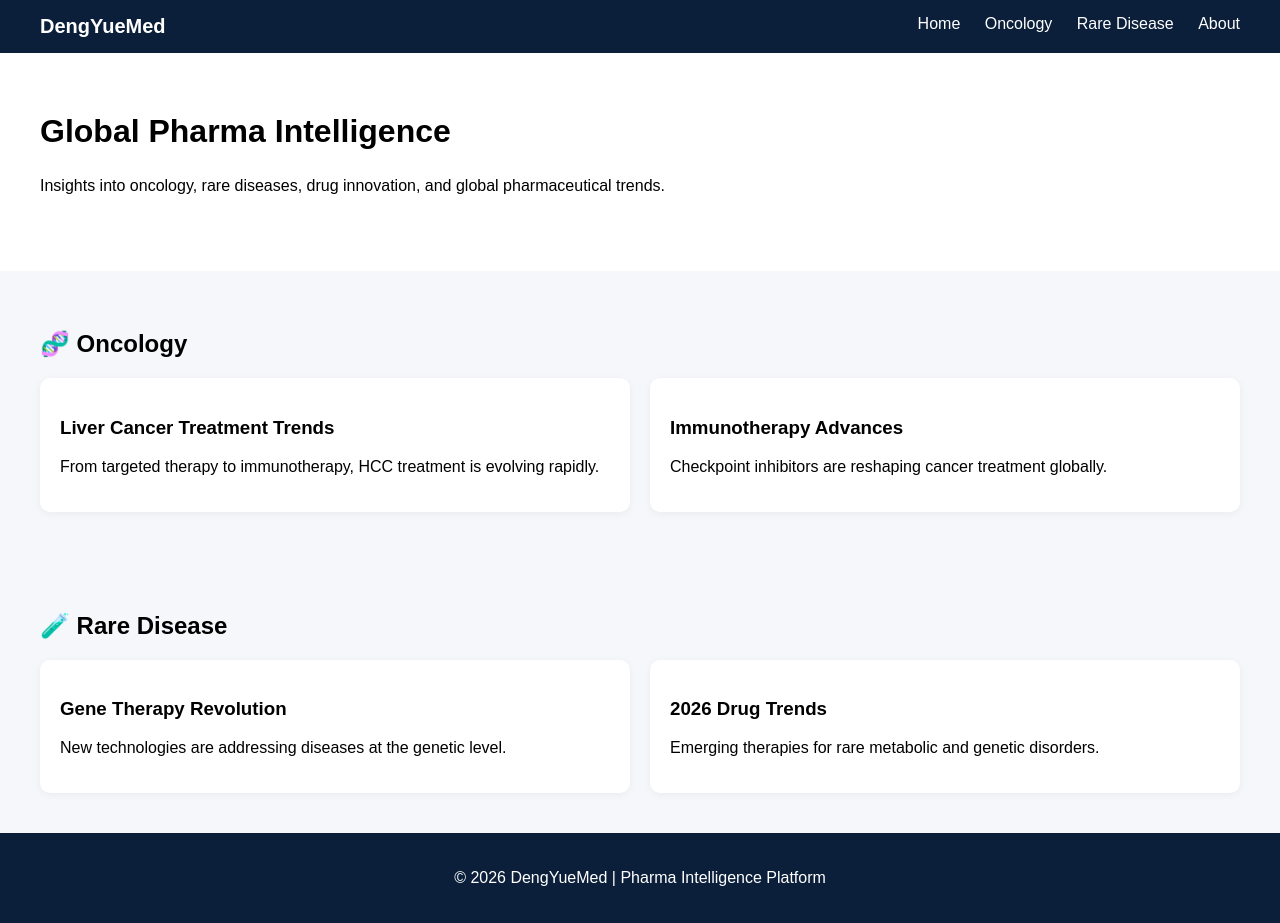
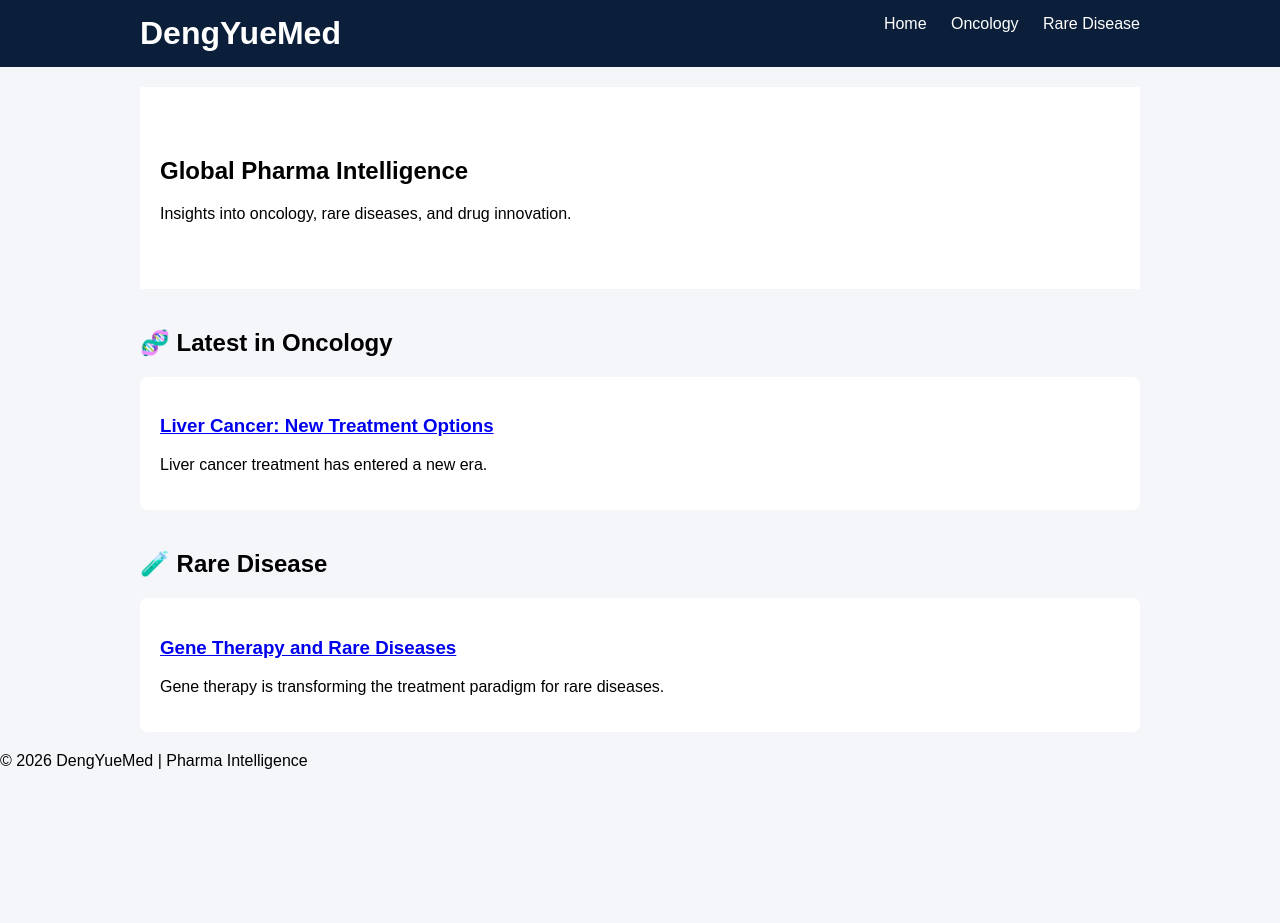
Before and after one commit to hkdengyue/hkdengyue.github.io, a Jekyll site: the page built from index.html, in a window 1280 px wide. Built offline with Jekyll 4.4.1, drawn with Linux system fonts in a browser that asks for light colours; after the commit the page ends 900 px from its top, so only the background shows below that.

Commit message:
Update index.html

```diff
--- a/index.html
+++ b/index.html
@@ -1,111 +1,35 @@
-<!DOCTYPE html>
-<html>
-<head>
-    <meta charset="UTF-8">
-    <title>DengYueMed | Pharma Intelligence</title>
-    <style>
-        body {
-            font-family: Arial, sans-serif;
-            margin: 0;
-            background-color: #f5f7fa;
-        }
-        header {
-            background-color: #0b1f3a;
-            color: white;
-            padding: 15px 40px;
-            display: flex;
-            justify-content: space-between;
-        }
-        header h1 {
-            margin: 0;
-            font-size: 20px;
-        }
-        nav a {
-            color: white;
-            margin-left: 20px;
-            text-decoration: none;
-        }
-        .hero {
-            padding: 60px 40px;
-            background: white;
-        }
-        .hero h2 {
-            margin-top: 0;
-            font-size: 32px;
-        }
-        .section {
-            padding: 40px;
-        }
-        .cards {
-            display: grid;
-            grid-template-columns: repeat(auto-fit, minmax(250px, 1fr));
-            gap: 20px;
-        }
-        .card {
-            background: white;
-            padding: 20px;
-            border-radius: 10px;
-            box-shadow: 0 2px 8px rgba(0,0,0,0.05);
-        }
-        footer {
-            background: #0b1f3a;
-            color: white;
-            text-align: center;
-            padding: 20px;
-        }
-    </style>
-</head>
+---
+layout: default
+title: Home
+---
 
-<body>
+<div class="hero">
+    <h2>Global Pharma Intelligence</h2>
+    <p>Insights into oncology, rare diseases, and drug innovation.</p>
+</div>
 
-<header>
-    <h1>DengYueMed</h1>
-    <nav>
-        <a href="#">Home</a>
-        <a href="#">Oncology</a>
-        <a href="#">Rare Disease</a>
-        <a href="#">About</a>
-    </nav>
-</header>
+<div class="section">
+    <h2>🧬 Latest in Oncology</h2>
 
-<section class="hero">
-    <h2>Global Pharma Intelligence</h2>
-    <p>
-        Insights into oncology, rare diseases, drug innovation, and global pharmaceutical trends.
-    </p>
-</section>
+    {% for post in site.posts %}
+        {% if post.categories contains "oncology" %}
+        <div class="card">
+            <h3><a href="{{ post.url }}">{{ post.title }}</a></h3>
+            <p>{{ post.excerpt }}</p>
+        </div>
+        {% endif %}
+    {% endfor %}
+</div>
 
-<section class="section">
-    <h2>🧬 Oncology</h2>
-    <div class="cards">
+<div class="section">
+    <h2>🧪 Rare Disease</h2>
+
+    {% for post in site.posts %}
+        {% if post.categories contains "rare-disease" %}
         <div class="card">
-            <h3>Liver Cancer Treatment Trends</h3>
-            <p>From targeted therapy to immunotherapy, HCC treatment is evolving rapidly.</p>
+            <h3><a href="{{ post.url }}">{{ post.title }}</a></h3>
+            <p>{{ post.excerpt }}</p>
         </div>
-        <div class="card">
-            <h3>Immunotherapy Advances</h3>
-            <p>Checkpoint inhibitors are reshaping cancer treatment globally.</p>
-        </div>
-    </div>
-</section>
-
-<section class="section">
-    <h2>🧪 Rare Disease</h2>
-    <div class="cards">
-        <div class="card">
-            <h3>Gene Therapy Revolution</h3>
-            <p>New technologies are addressing diseases at the genetic level.</p>
-        </div>
-        <div class="card">
-            <h3>2026 Drug Trends</h3>
-            <p>Emerging therapies for rare metabolic and genetic disorders.</p>
-        </div>
-    </div>
-</section>
-
-<footer>
-    <p>© 2026 DengYueMed | Pharma Intelligence Platform</p>
-</footer>
-
-</body>
-</html>
+        {% endif %}
+    {% endfor %}
+</div>
```
